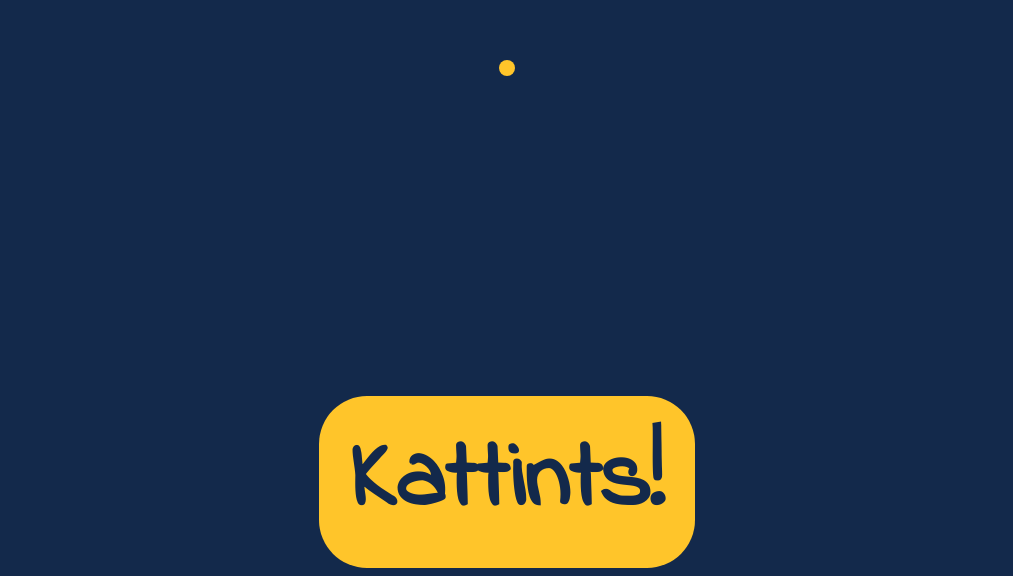
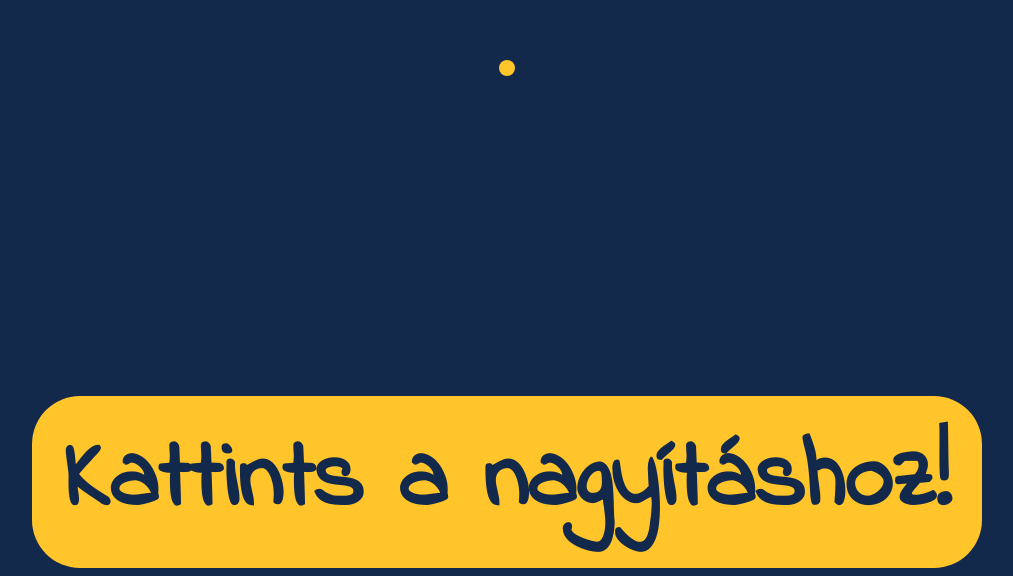
Before and after one commit to koszonetdoktor/gergo-kido, a plain HTML site: page index.html in a window 1280 px wide. Shown: the part 268-844 px from the top of the page, without its empty margins (133-1146 px from the left). Drawn offline with Linux system fonts and the light colour scheme.

Commit message:
Update index.html

```diff
--- a/index.html
+++ b/index.html
@@ -90,7 +90,7 @@
   <body>
     <div class="center">
       <div class="dot"></div>
-      <button onclick="handleZoom()">Kattints!</button>
+      <button onclick="handleZoom()">Kattints a nagyításhoz!</button>
       <div id="grandparenting">
         <svg
           width="787"
```
